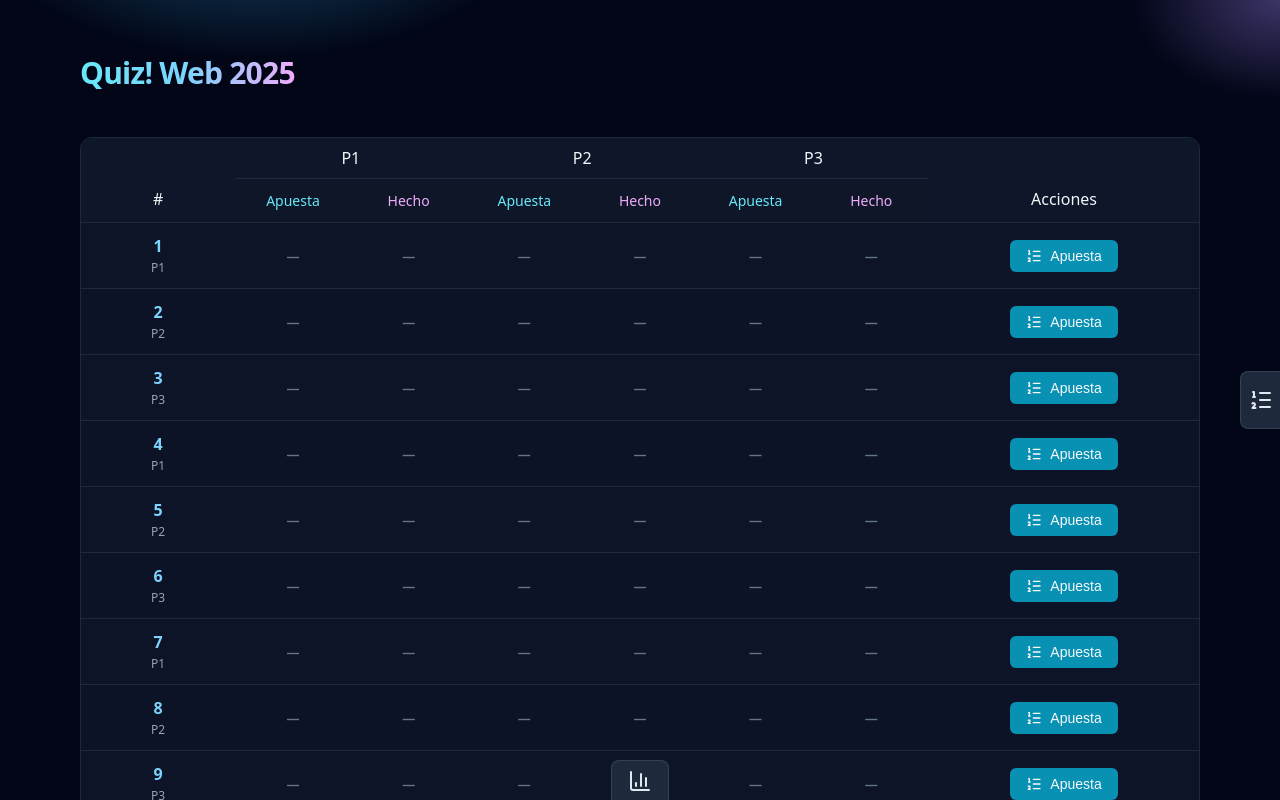
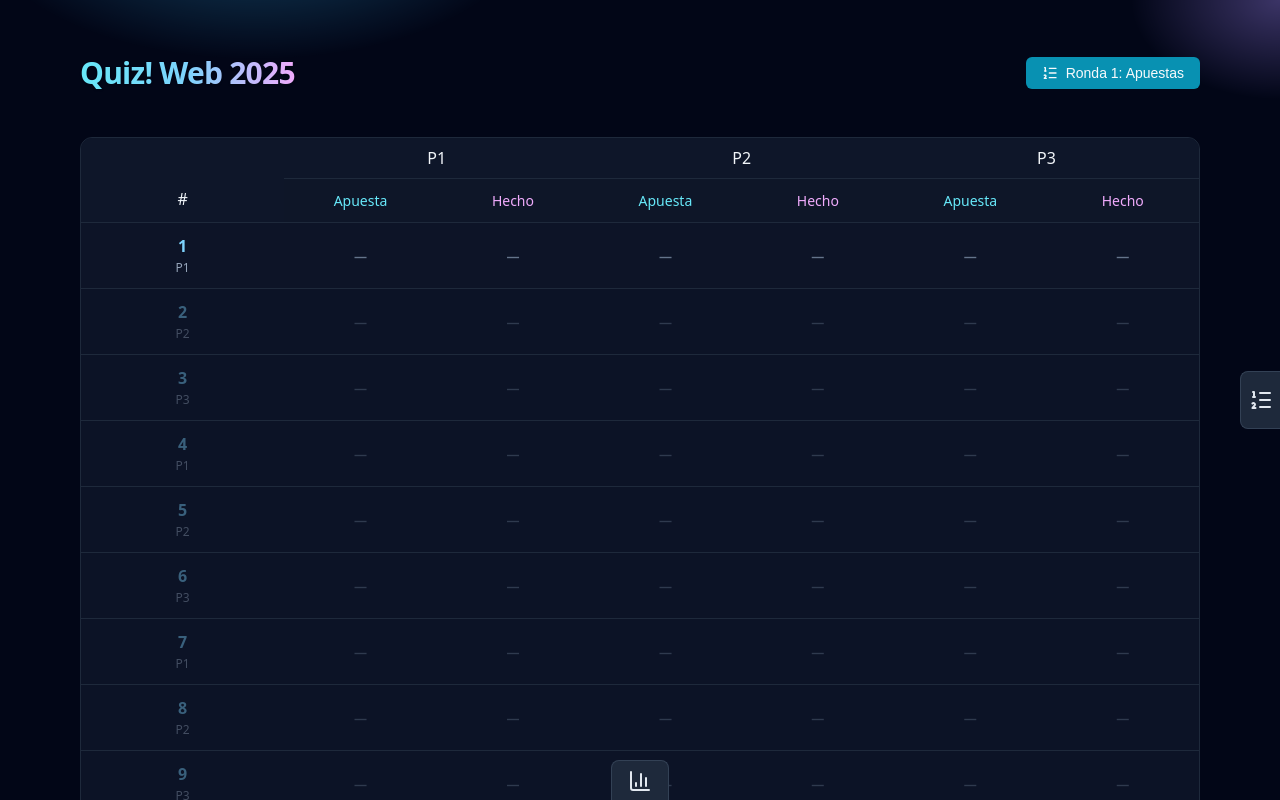
Before and after one commit to dcuche/quiz, a plain HTML site: page index.html in a window 1280 px wide. Both pictures are taken after a click on the button "Iniciar partida". Shown: the top 800 px of the page. Drawn offline with nearby package versions, Linux system fonts and the light colour scheme.

Commit message:
feat: move round actions to header and disable future rounds

```diff
--- a/locale/es.json
+++ b/locale/es.json
@@ -17,15 +17,16 @@
   },
   "play": {
     "table": {
-      "actions": "Acciones",
       "bid": "Apuesta",
       "actual": "Hecho",
-      "enterBid": "Apuesta",
-      "enterActual": "Hechos",
       "unlockBids": "Desbloquear apuestas",
-      "undo": "Deshacer",
       "bidsInvalid": "La suma de apuestas es igual al número de la ronda (no permitido)",
       "actualsInvalid": "Los hechos deben sumar el número de la ronda"
+    },
+    "headerActions": {
+      "bids": "Ronda {round}: Apuestas",
+      "actuals": "Ronda {round}: Hechos",
+      "undo": "Ronda {round}: Deshacer"
     },
     "panels": {
       "scores": "Puntos por ronda",
--- a/script.js
+++ b/script.js
@@ -235,11 +235,41 @@ document.addEventListener("DOMContentLoaded", async () => {
     // -----------------------------
 
     function renderHeader() {
-        // No top-right controls; keep a clean header with just the title
+        let controls = '';
+        if (state.step === "play") {
+            const currentRoundIndex = state.roundsData.findIndex(r => r.phase !== "done");
+            if (currentRoundIndex !== -1) {
+                const rd = state.roundsData[currentRoundIndex];
+                if (rd.phase === 'bids') {
+                    controls = `
+                        ${rd.bidsInvalid ? `<span class="badge badge-invalid" title="${t('play.table.bidsInvalid')}"><i data-lucide="alert-triangle" style="width:12px; height:12px;"></i></span>` : ''}
+                        <button class="btn btn-cyan" data-action="open-bids" data-round-index="${currentRoundIndex}">
+                            <i data-lucide="list-ordered" style="width:16px; height:16px;"></i> ${t('play.headerActions.bids', { round: rd.r })}
+                        </button>
+                    `;
+                } else if (rd.phase === 'actuals') {
+                    controls = `
+                        ${rd.actualsInvalid ? `<span class="badge badge-invalid" title="${t('play.table.actualsInvalid')}"><i data-lucide="alert-triangle" style="width:12px; height:12px;"></i></span>` : ''}
+                        <button class="btn btn-secondary btn-icon" title="${t('play.table.unlockBids')}" data-action="unlock-bids" data-round-index="${currentRoundIndex}">
+                            <i data-lucide="unlock" style="width:16px; height:16px;"></i>
+                        </button>
+                        <button class="btn btn-fuchsia" data-action="open-actuals" data-round-index="${currentRoundIndex}">
+                            <i data-lucide="calculator" style="width:16px; height:16px;"></i> ${t('play.headerActions.actuals', { round: rd.r })}
+                        </button>
+                    `;
+                } else if (rd.phase === 'done') {
+                    controls = `
+                        <button class="btn btn-secondary" data-action="revert-final" data-round-index="${currentRoundIndex}">
+                            ${t('play.headerActions.undo', { round: rd.r })}
+                        </button>
+                    `;
+                }
+            }
+        }
         return `
             <header>
                 <h1>${t('app.header.title')}</h1>
-                <div class="controls"></div>
+                <div class="controls">${controls}</div>
             </header>
         `;
     }
@@ -309,11 +339,10 @@ document.addEventListener("DOMContentLoaded", async () => {
         const leaders = findLeaders(tallies.cumulative);
         const currentRoundIndex = state.roundsData.findIndex((r) => r.phase !== "done");
 
-        // NEW: fixed column widths and table min-width (prevents shrinking on mobile)
+        // fixed column widths and table min-width (prevents shrinking on mobile)
         const minTableWidth =
             80 /* # */ +
-            state.players.length * 2 * 60 /* two cols per player @60px */ +
-            140 /* acciones */;
+            state.players.length * 2 * 60 /* two cols per player @60px */;
         const colGroup = `
             <colgroup>
                 <col style="width:80px;">
@@ -321,7 +350,6 @@ document.addEventListener("DOMContentLoaded", async () => {
                     <col style="width:60px;">
                     <col style="width:60px;">
                 `).join('')}
-                <col style="width:140px;">
             </colgroup>
         `;
 
@@ -338,7 +366,6 @@ document.addEventListener("DOMContentLoaded", async () => {
                             </div>
                         </th>
                     `).join('')}
-                    <th rowspan="2" style="width: 140px;">${t('play.table.actions')}</th>
                 </tr>
                 <tr>
                     ${state.players.map(() => `
@@ -356,35 +383,8 @@ document.addEventListener("DOMContentLoaded", async () => {
 
                     let rowClass = '';
                     if (isCurrent && rd.phase !== "done") rowClass += 'current-round-row ';
+                    if (idx > currentRoundIndex && currentRoundIndex !== -1) rowClass += 'upcoming-round-row ';
                     if (rd.bidsInvalid || rd.actualsInvalid) rowClass += 'invalid-round-row';
-
-                    const bidsAll = state.players.every((p) => typeof rd.bids[p.id] === "number");
-                    const canLockBids = bidsAll && !rd.bidsInvalid && rd.phase === "bids";
-                    const canFinalize = rd.phase === "actuals" && !rd.actualsInvalid && state.players.every((p) => typeof rd.actuals[p.id] === "number");
-
-                    let flowContent = '';
-                    if (rd.phase === 'bids') {
-                        flowContent = `
-                            ${rd.bidsInvalid ? `<span class="badge badge-invalid" title="${t('play.table.bidsInvalid')}"><i data-lucide="alert-triangle" style="width:12px; height:12px;"></i></span>` : ''}
-                            <button class="btn btn-cyan" data-action="open-bids" data-round-index="${idx}">
-                                <i data-lucide="list-ordered" style="width:16px; height:16px;"></i> ${t('play.table.enterBid')}
-                            </button>
-                        `;
-                    } else if (rd.phase === 'actuals') {
-                        flowContent = `
-                            ${rd.actualsInvalid ? `<span class="badge badge-invalid" title="${t('play.table.actualsInvalid')}"><i data-lucide="alert-triangle" style="width:12px; height:12px;"></i></span>` : ''}
-                            <button class="btn btn-secondary btn-icon" title="${t('play.table.unlockBids')}" data-action="unlock-bids" data-round-index="${idx}">
-                                <i data-lucide="unlock" style="width:16px; height:16px;"></i>
-                            </button>
-                            <button class="btn btn-fuchsia" data-action="open-actuals" data-round-index="${idx}">
-                                <i data-lucide="calculator" style="width:16px; height:16px;"></i> ${t('play.table.enterActual')}
-                            </button>
-                        `;
-                    } else if (rd.phase === 'done') {
-                        flowContent = `
-                            <button class="btn btn-secondary" title="${t('play.table.undo')}" data-action="revert-final" data-round-index="${idx}">${t('play.table.undo')}</button>
-                        `;
-                    }
 
                     return `
                         <tr class="${rowClass}">
@@ -404,7 +404,6 @@ document.addEventListener("DOMContentLoaded", async () => {
                                     </td>
                                 `;
                             }).join('')}
-                            <td><div style="display:flex; justify-content:center; align-items:center; gap:0.5rem;">${flowContent}</div></td>
                         </tr>
                     `;
                 }).join('')}
--- a/style.css
+++ b/style.css
@@ -250,6 +250,9 @@ tbody tr:nth-child(odd) { background-color: rgba(15, 23, 42, 0.4); }
 .current-round-row {
     box-shadow: 0 0 0 1px var(--sky-500)/0.4;
 }
+.upcoming-round-row {
+    opacity: 0.4;
+}
 .invalid-round-row { background-color: rgba(159, 18, 57, 0.3) !important; }
 
 .commander-name {
```
